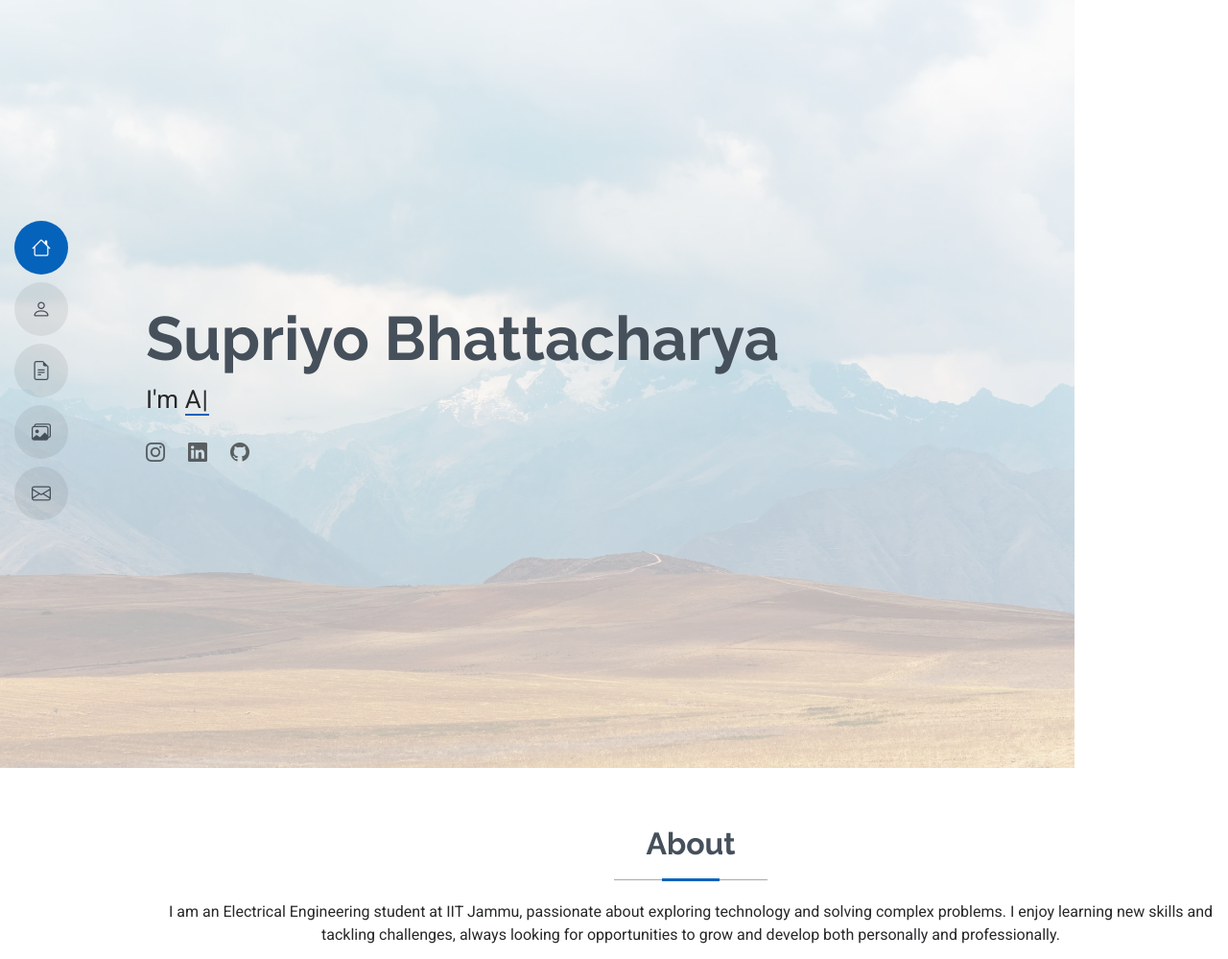
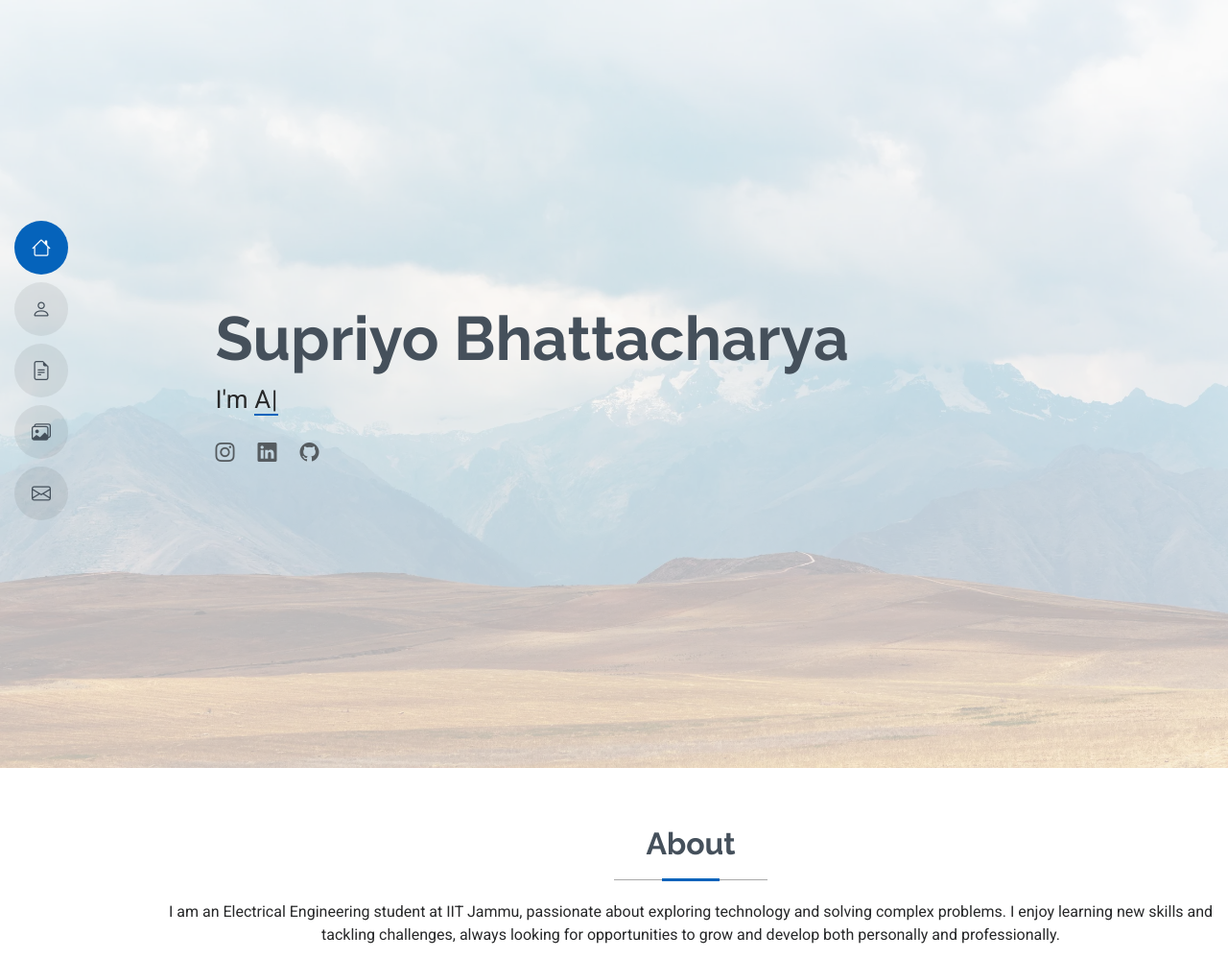
Before and after one commit to supriyo116/supriyo116.github.io, a FastAPI app: page / in a window 1280 px wide. Shown: the top 999 px of the page at 96% size. Run offline with FastAPI, Linux system fonts and the light colour scheme; some libraries are stand-ins or nearby versions.

Commit message:
13inch screen size fix

```diff
--- a/mycv_fastapi/static/css/main.css
+++ b/mycv_fastapi/static/css/main.css
@@ -833,19 +833,8 @@ section,
 @media (min-width: 1200px) {
   .header ~ main .hero {
     margin-left: -160px;
-    width: 100%;
-    position: relative;
-    left: 0;
-    right: 0;
-  }
-
-  /* Stretch only the background image and overlay, not the container */
-  .hero img,
-  .hero::before {
-    position: absolute;
-    left: -160px;        /* Pull back to compensate for main's margin */
     width: calc(100% + 160px);
-    right: 0;
+    overflow: hidden;
   }
 }
 
--- a/mycv_fastapi/templates/index.html
+++ b/mycv_fastapi/templates/index.html
@@ -14,6 +14,7 @@ html, body {
   margin: 0;
   padding: 0;
   overflow-x: hidden;
+  width: 100%;          /* ADD THIS */
   font-family: "Roboto", sans-serif;
 }
 
@@ -22,6 +23,7 @@ html, body {
   background-size: cover;
   background-position: center;
   position: relative;
+  overflow: hidden;
 }
 
 .hero h2 {
```
